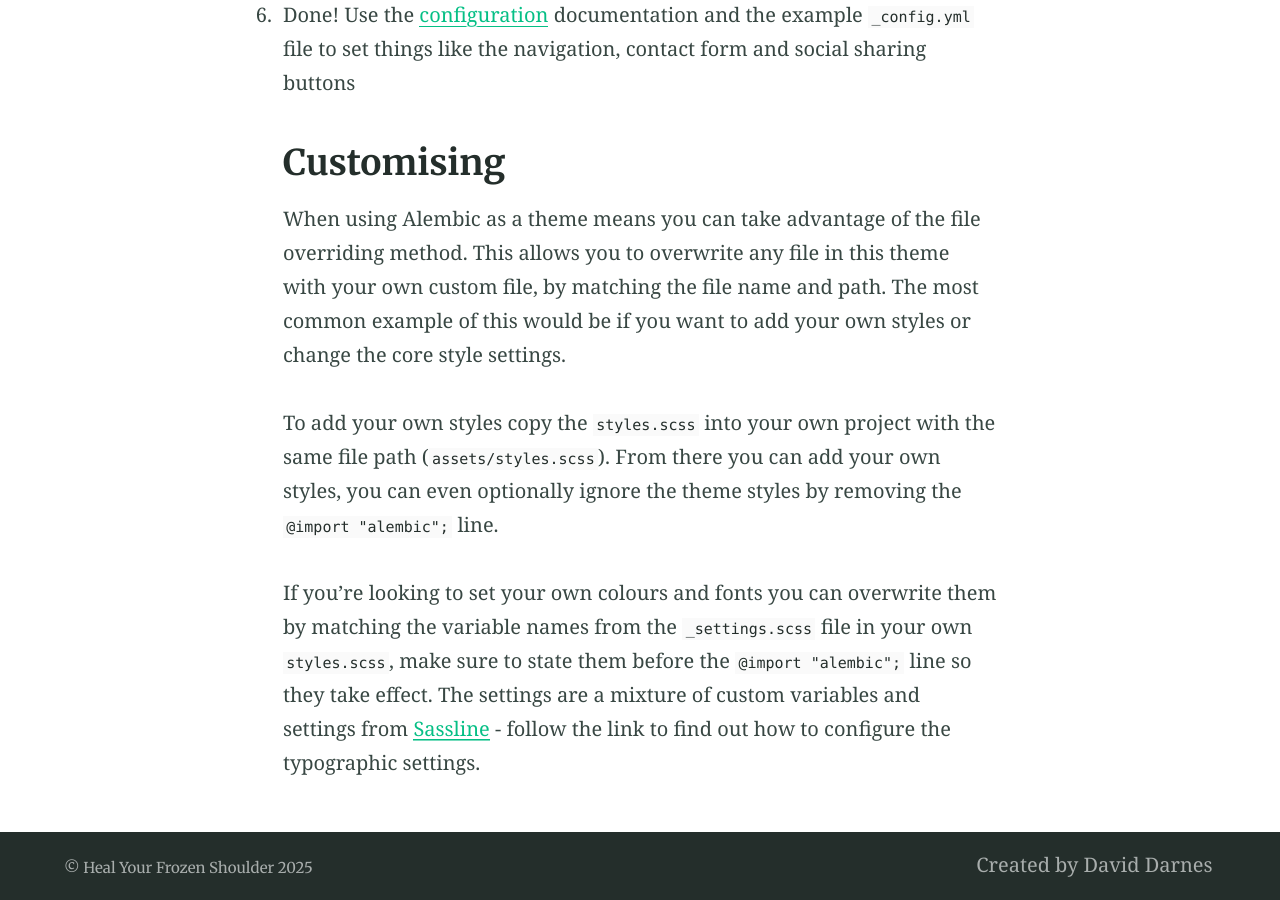
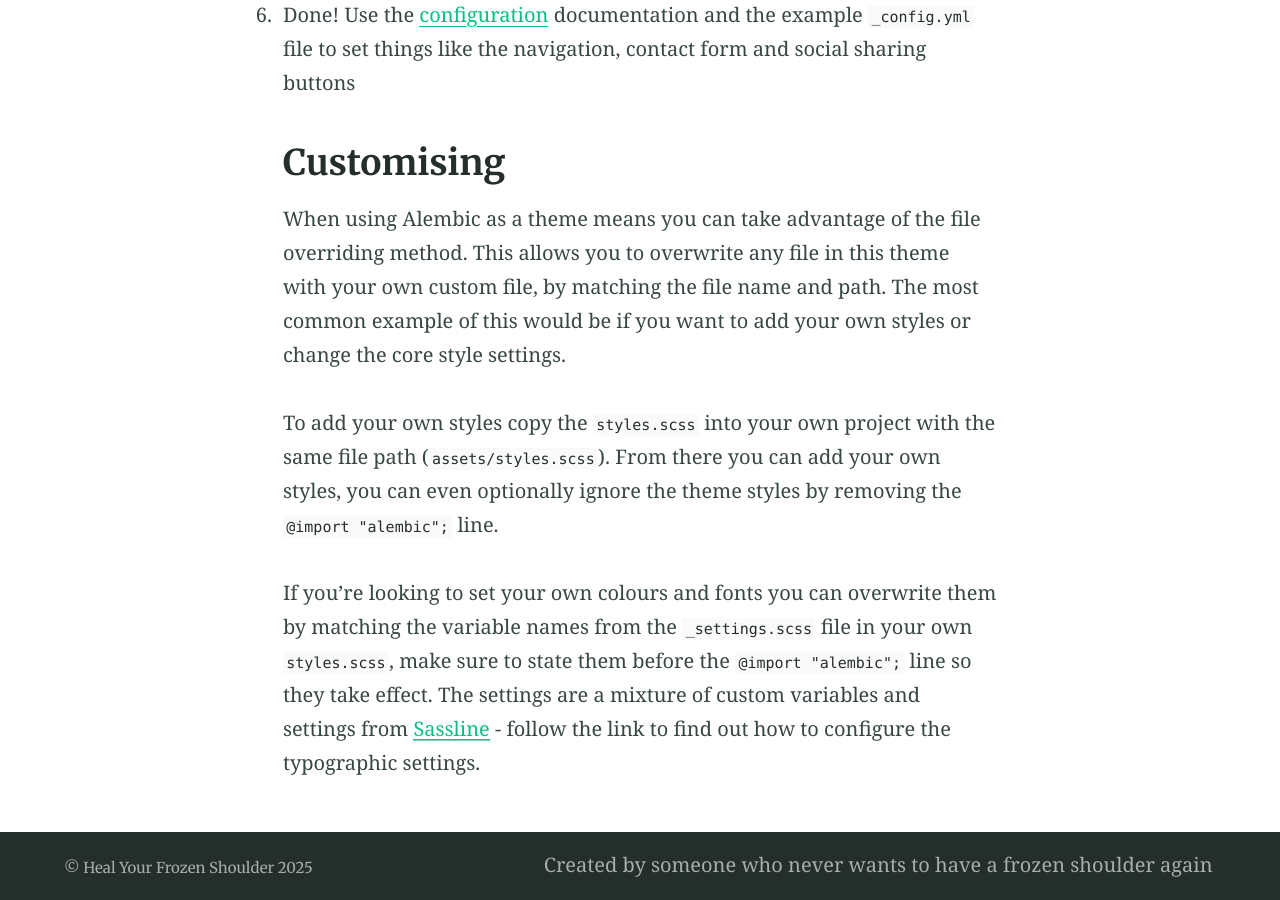
Before and after one commit to suzycc/heal-frozen-shoulder, a Jekyll site: the page built from index.md, in a window 1280 px wide and 900 px high, scrolled down 4472 px. Built offline with Jekyll 4.4.1, drawn with Linux system fonts in a browser that asks for light colours; some of the changed text lies outside the part shown.

Commit message:
Update _config.yml

```diff
--- a/_config.yml
+++ b/_config.yml
@@ -120,23 +120,23 @@
   1024: '/assets/logos/logo@1024px.png'
 
 # 9. Site navigation
-navigation_header:
-- title: Home
-  url: /
-- title: Elements
-  url: /elements/
-- title: Blog
-  url: /blog/
-- title: Categories
-  url: /categories/
-- title: Search
-  url: /search/
-- title: Fork Alembic
-  url: https://github.com/daviddarnes/alembic
+# navigation_header:
+# - title: Home
+#   url: /
+# - title: Elements
+#   url: /elements/
+# - title: Blog
+#   url: /blog/
+# - title: Categories
+#   url: /categories/
+# - title: Search
+#   url: /search/
+# - title: Fork Alembic
+#   url: https://github.com/daviddarnes/alembic
 
 navigation_footer:
-- title: Created by David Darnes
-  url: https://darn.es
+- title: Created by someone who never wants to have a frozen shoulder again
+  url: https://www.healfrozenshoulder.com
 
 social_links: # Appears in sidebar. Set the urls then uncomment and comment out as desired
   Twitter: https://twitter.com/DavidDarnes
```
